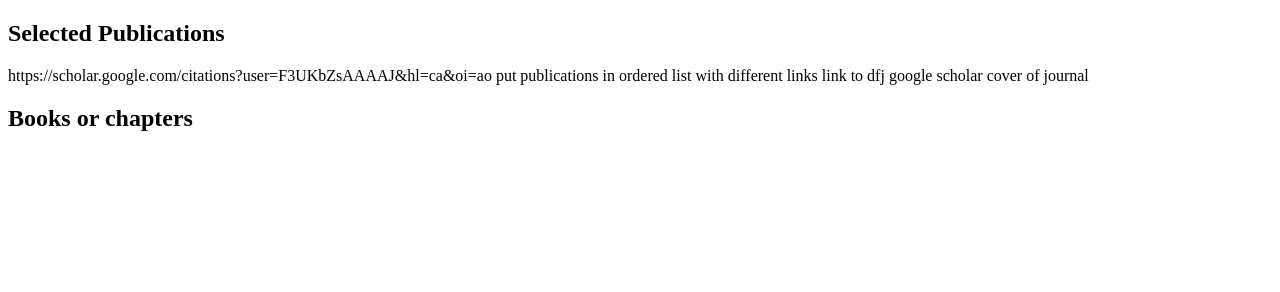
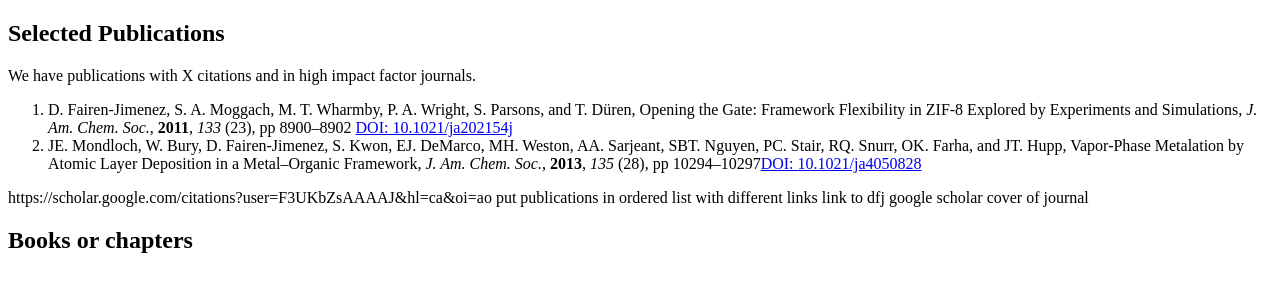
Before and after one commit to ayl23/AAM, a plain HTML site: page publications.html in a window 1280 px wide. Drawn offline with Linux system fonts and the light colour scheme.

Commit message:
Added two first publications

```diff
--- a/publications.html
+++ b/publications.html
@@ -9,6 +9,20 @@
     <h2>
       Selected Publications
     </h2>
+    <p>We have publications with X citations and in high impact factor journals.
+    </p>
+    <ol>
+      <li>D. Fairen-Jimenez, S. A. Moggach, M. T. Wharmby, P. A. Wright, S. Parsons,
+        and T. Düren, Opening the Gate: Framework Flexibility in ZIF-8 Explored
+        by Experiments and Simulations, <i>J. Am. Chem. Soc.</i>, <b>2011</b>,
+        <i>133</i> (23), pp 8900–8902
+        <a href="https://pubs.acs.org/doi/abs/10.1021/ja202154j">DOI: 10.1021/ja202154j</a></li>
+      <li>JE. Mondloch, W. Bury, D. Fairen-Jimenez, S. Kwon, EJ. DeMarco,
+        MH. Weston, AA. Sarjeant, SBT. Nguyen, PC. Stair, RQ. Snurr, OK. Farha,
+        and JT. Hupp, Vapor-Phase Metalation by Atomic Layer Deposition in a
+        Metal–Organic Framework, <i>J. Am. Chem. Soc.</i>, <b>2013</b>, <i>135</i>
+        (28), pp 10294–10297<a href="https://pubs.acs.org/doi/abs/10.1021/ja4050828">DOI: 10.1021/ja4050828</a></li>
+    </ol>
       https://scholar.google.com/citations?user=F3UKbZsAAAAJ&hl=ca&oi=ao
       put publications in ordered list with different links
       link to dfj google scholar
```
